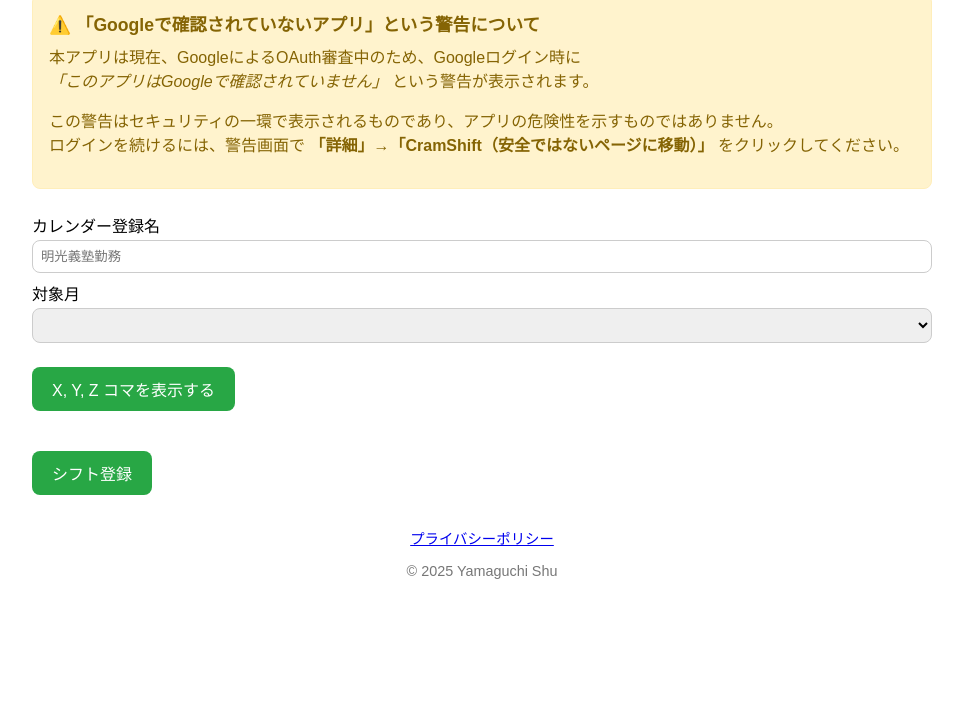
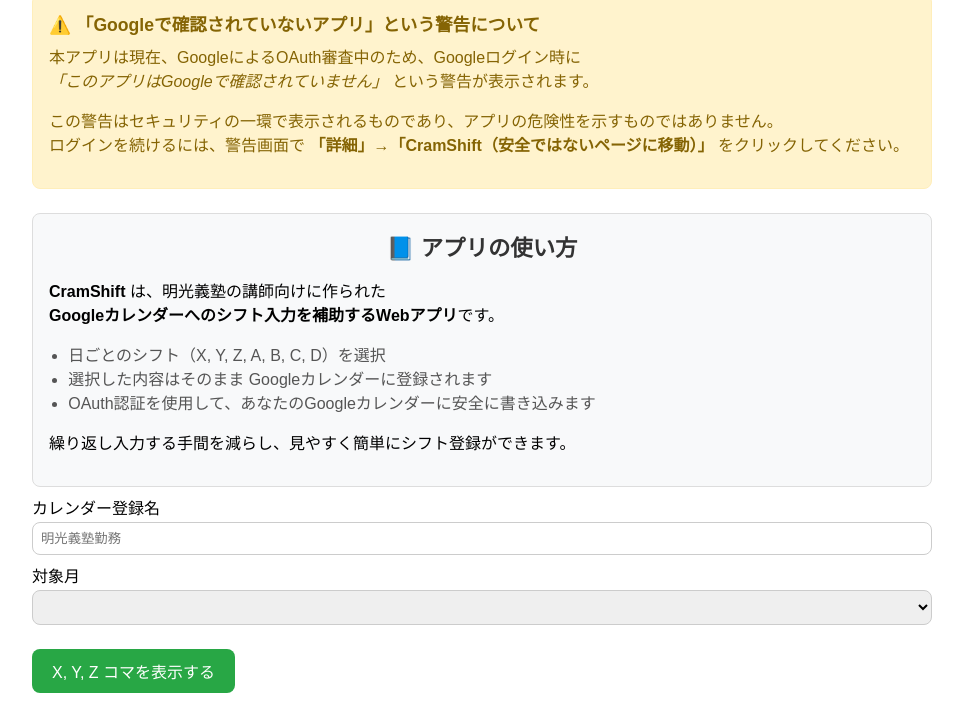
Before and after one commit to Clowd22/CramShift, a plain HTML site: page index.html in a window 1280 px wide. Shown: the part 95-800 px from the top of the page, without its empty margins (158-1121 px from the left). Drawn offline with Linux system fonts and the light colour scheme.

Commit message:
Update index.html

```diff
--- a/index.html
+++ b/index.html
@@ -26,6 +26,21 @@
       ログインを続けるには、警告画面で <strong>「詳細」→「CramShift（安全ではないページに移動）」</strong> をクリックしてください。
     </p>
     </div>
+    <section style="background-color: #f8f9fa; border: 1px solid #ddd; padding: 1rem; border-radius: 8px; margin-top: 1.5rem;">
+    <h2 style="margin-top: 0; font-size: 1.4rem; color: #333;">📘 アプリの使い方</h2>
+    <p>
+      <strong>CramShift</strong> は、明光義塾の講師向けに作られた<br>
+      <strong>Googleカレンダーへのシフト入力を補助するWebアプリ</strong>です。
+    </p>
+    <ul style="padding-left: 1.2rem; color: #555;">
+      <li>日ごとのシフト（X, Y, Z, A, B, C, D）を選択</li>
+      <li>選択した内容はそのまま Googleカレンダーに登録されます</li>
+      <li>OAuth認証を使用して、あなたのGoogleカレンダーに安全に書き込みます</li>
+    </ul>
+    <p>
+      繰り返し入力する手間を減らし、見やすく簡単にシフト登録ができます。
+    </p>
+    </section>
     <!-- 以下、既存のUIを配置 -->
     <!-- カレンダー登録名の入力欄 -->
     <label for="title">カレンダー登録名</label>
```
